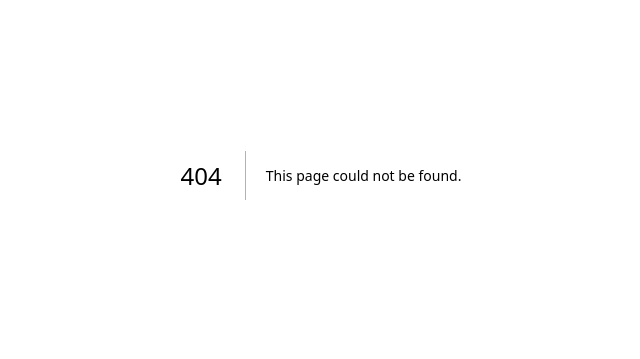
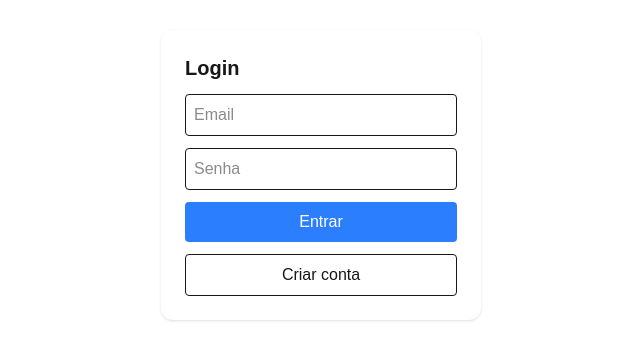
Before and after one commit to AndreLuccaOM/financeiro-saas, a Next.js app: page /login in a window 1280 px wide. Before the commit this address had no page. Shown: the part 225-584 px from the top of the page, without its empty margins (319-959 px from the left). Built offline with nearby package versions, Linux system fonts and the light colour scheme.

Commit message:
feat: adiciona logout e página de login

```diff
--- a/app/components/Layout.tsx
+++ b/app/components/Layout.tsx
@@ -1,24 +1,45 @@
 "use client"
 
+import { useEffect } from "react"
+
+import { supabase } from "../../lib/supabase"
 import Link from "next/link"
-import { usePathname } from "next/navigation"
+import { useRouter, usePathname } from "next/navigation"
 
 import {
   HomeIcon,
   ArrowsRightLeftIcon,
   CalendarIcon,
   ChartBarIcon,
+  PowerIcon,
 } from "@heroicons/react/24/outline"
 
 export default function Layout({ children }: any) {
+
   const pathname = usePathname()
-
+  const router = useRouter()
   const menu = [
     { href: "/", label: "Início", icon: HomeIcon },
     { href: "/transacoes", label: "Transações", icon: ArrowsRightLeftIcon },
     { href: "/compromissos", label: "Compromissos", icon: CalendarIcon },
     { href: "/insights", label: "Insights", icon: ChartBarIcon },
+    { href: "/login", label: "Sair", icon: PowerIcon },
   ]
+  const handleLogout = async () => {
+    await supabase.auth.signOut()
+    router.push("/login")
+  }
+  useEffect(() => {
+    const checkUser = async () => {
+      const { data } = await supabase.auth.getUser()
+
+      if (!data.user) {
+        router.push("/login")
+      }
+    }
+
+    checkUser()
+  }, [])
 
   return (
     <div className="h-screen p-4 bg-gray-100">
@@ -36,16 +57,26 @@ export default function Layout({ children }: any) {
                   : pathname.startsWith(item.href)
 
               const Icon = item.icon
-
+              if (item.label === "Sair") {
+                return (
+                  <button
+                    key={item.href}
+                    onClick={handleLogout}
+                    className="flex items-center gap-3 p-2 rounded-lg transition font-medium text-gray-700 hover:bg-gray-100 w-full"
+                  >
+                    <Icon className="w-5 h-5" />
+                    {item.label}
+                  </button>
+                )
+              }
               return (
                 <Link
                   key={item.href}
                   href={item.href}
                   className={`flex items-center gap-3 p-2 rounded-lg transition font-medium
-                    ${
-                      isActive
-                        ? "bg-blue-500 text-white"
-                        : "text-gray-700 hover:bg-gray-100"
+                    ${isActive
+                      ? "bg-blue-500 text-white"
+                      : "text-gray-700 hover:bg-gray-100"
                     }`}
                 >
                   <Icon className="w-5 h-5" />
--- a/app/compromissos/page.tsx
+++ b/app/compromissos/page.tsx
@@ -21,10 +21,15 @@ export default function Compromissos() {
   const [temMais, setTemMais] = useState(true)
   const [editando, setEditando] = useState<any>(null)
 
+  const [user, setUser] = useState<any>(null)
+
   const buscar = async () => {
+    if (!user) return
+
     let query = supabase
       .from("commitments")
       .select("*")
+      .eq("user_id", user?.id)
       .order(ordem, { ascending: direcao === "asc" })
       .range(pagina * limite, (pagina + 1) * limite - 1)
 
@@ -58,7 +63,8 @@ export default function Compromissos() {
         valor: c.valor,
         pagamento: c.pagamento,
         data: c.data_inicio,
-        descricao: c.descricao
+        descricao: c.descricao,
+        user_id: user.id
       }
     ])
 
@@ -92,15 +98,24 @@ export default function Compromissos() {
 
   useEffect(() => {
     buscar()
-  }, [pagina, filtroTipo, filtroStatus, buscaDebounced, ordem, direcao])
+  }, [user, pagina, filtroTipo, filtroStatus, buscaDebounced, ordem, direcao])
 
   useEffect(() => {
     const timeout = setTimeout(() => {
       setBuscaDebounced(busca)
     }, 800)
 
+
     return () => clearTimeout(timeout)
   }, [busca])
+  useEffect(() => {
+    const getUser = async () => {
+      const { data } = await supabase.auth.getUser()
+      setUser(data.user)
+    }
+
+    getUser()
+  }, [])
 
   return (
     <Layout>
--- /dev/null
+++ b/app/login/page.tsx
@@ -0,0 +1,67 @@
+"use client"
+import { useState } from "react"
+import { supabase } from "../../lib/supabase"
+import { useRouter } from "next/navigation"
+
+export default function Login() {
+  const [email, setEmail] = useState("")
+  const [senha, setSenha] = useState("")
+  const router = useRouter()
+
+  const login = async () => {
+    const { error } = await supabase.auth.signInWithPassword({
+      email,
+      password: senha,
+    })
+
+    if (error) {
+      alert("Erro ao logar")
+    } else {
+      router.push("/")
+    }
+  }
+
+  const register = async () => {
+    const { error } = await supabase.auth.signUp({
+      email,
+      password: senha,
+    })
+
+    if (error) {
+      alert("Erro ao cadastrar")
+    } else {
+      alert("Conta criada!")
+    }
+  }
+
+  return (
+    <div className="h-screen flex items-center justify-center">
+      <div className="bg-white p-6 rounded-xl shadow w-80 flex flex-col gap-3">
+        <h1 className="text-xl font-bold">Login</h1>
+
+        <input
+          placeholder="Email"
+          value={email}
+          onChange={(e) => setEmail(e.target.value)}
+          className="border p-2 rounded"
+        />
+
+        <input
+          type="password"
+          placeholder="Senha"
+          value={senha}
+          onChange={(e) => setSenha(e.target.value)}
+          className="border p-2 rounded"
+        />
+
+        <button onClick={login} className="bg-blue-500 text-white p-2 rounded">
+          Entrar
+        </button>
+
+        <button onClick={register} className="border p-2 rounded">
+          Criar conta
+        </button>
+      </div>
+    </div>
+  )
+}
--- a/app/page.tsx
+++ b/app/page.tsx
@@ -51,11 +51,10 @@ export default function Home() {
     const { data, error } = await supabase
       .from("transactions")
       .select(`
-  *,
-  categories (
-    nome
-  )
-`)
+      *,
+      categories (nome)
+    `)
+      .eq("user_id", user?.id) // 🔥 ESSENCIAL
       .order("created_at", { ascending: false })
 
     if (!error) setTransacoes(data)
@@ -67,10 +66,21 @@ export default function Home() {
   const categoriasFiltradas = categorias.filter(
     (c) => c.tipo === tipo
   )
+  const [user, setUser] = useState<any>(null)
   useEffect(() => {
-    buscarTransacoes()
-    buscarCategorias()
+    const getUser = async () => {
+      const { data } = await supabase.auth.getUser()
+      setUser(data.user)
+    }
+
+    getUser()
   }, [])
+  useEffect(() => {
+    if (user) {
+      buscarTransacoes()
+      buscarCategorias()
+    }
+  }, [user])
   const formatarMoedaBRL = (valor: number) => {
     return new Intl.NumberFormat("pt-BR", {
       style: "currency",
@@ -98,7 +108,9 @@ export default function Home() {
           parcela_atual: i + 1,
           parcelas: totalParcelas,
           recorrente: !parcelas,
-          status: "pendente"
+          status: "pendente",
+          categoria: Number(categoriaId),
+          user_id: user.id // ✅ agora certo
         })
       }
 
@@ -120,7 +132,8 @@ export default function Home() {
           pagamento,
           data: dataFinal,
           descricao,
-          categoria: Number(categoriaId)
+          categoria: Number(categoriaId),
+          user_id: user.id // ✅ agora certo
         }
       ])
 
--- a/app/transacoes/page.tsx
+++ b/app/transacoes/page.tsx
@@ -8,9 +8,12 @@ export default function Transacoes() {
 
   const buscar = async () => {
 
+    if (!user) return // 👈 evita rodar antes de ter o usuário
+
     let query = supabase
       .from("transactions")
       .select("*")
+      .eq("user_id", user.id) // 🔥 AQUI
       .order(ordem, { ascending: direcao === "asc" })
       .range(pagina * limite, (pagina + 1) * limite - 1)
 
@@ -59,6 +62,7 @@ export default function Transacoes() {
   const [ordem, setOrdem] = useState("data")
   const [direcao, setDirecao] = useState("desc")
   const [editando, setEditando] = useState<any>(null)
+  const [user, setUser] = useState<any>(null)
   const renderSortIcon = (campo: string) => {
     if (ordem !== campo) return null
 
@@ -93,7 +97,7 @@ export default function Transacoes() {
   }
   useEffect(() => {
     buscar()
-  }, [pagina, filtroTipo, filtroPagamento, dataInicio, dataFim, buscaDebounced, ordem, direcao])
+  }, [user, pagina, filtroTipo, filtroPagamento, dataInicio, dataFim, buscaDebounced, ordem, direcao])
   useEffect(() => {
     const timeout = setTimeout(() => {
       setBuscaDebounced(busca)
@@ -101,6 +105,14 @@ export default function Transacoes() {
 
     return () => clearTimeout(timeout)
   }, [busca])
+  useEffect(() => {
+    const getUser = async () => {
+      const { data } = await supabase.auth.getUser()
+      setUser(data.user)
+    }
+
+    getUser()
+  }, [])
 
 
   return (
```
Also changed, not shown: 2 other files (tests, documents, lock files or other folders).
